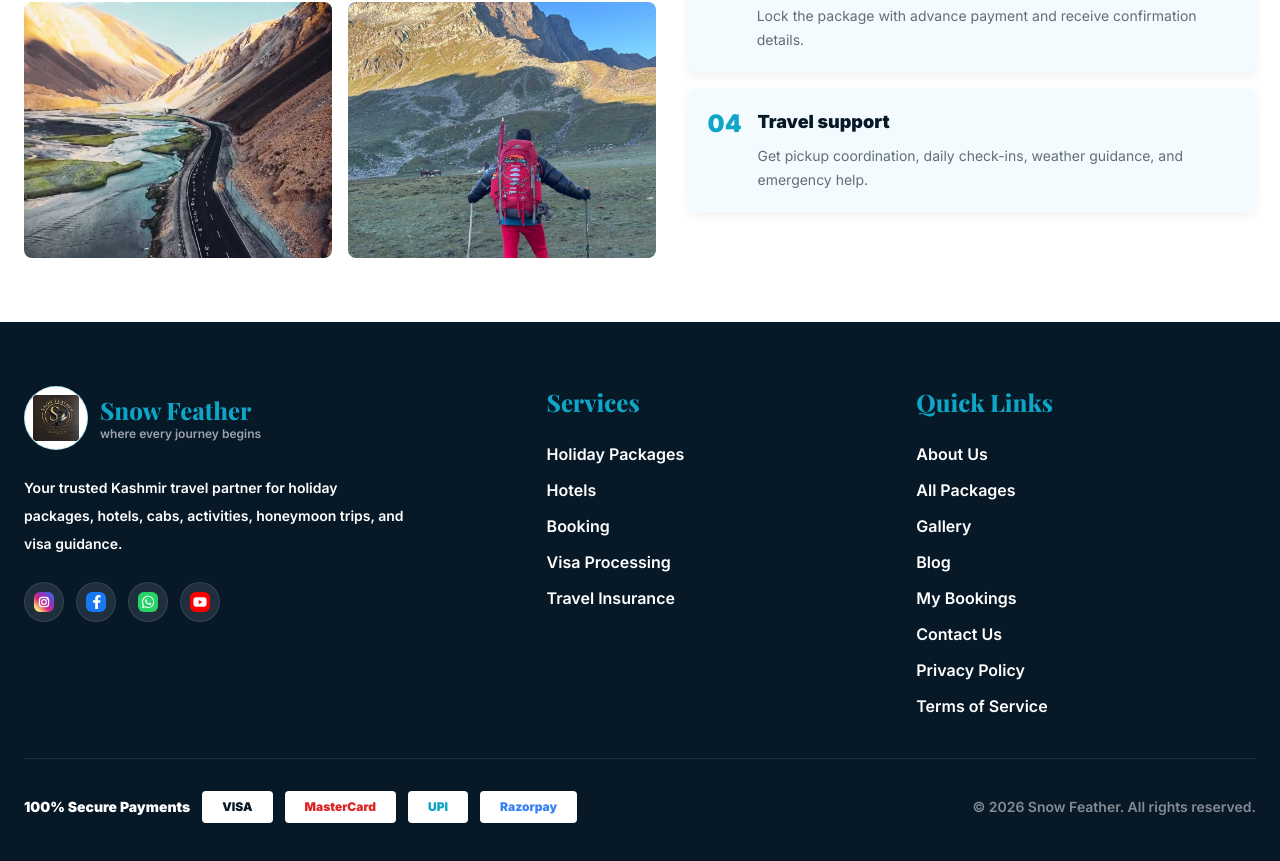
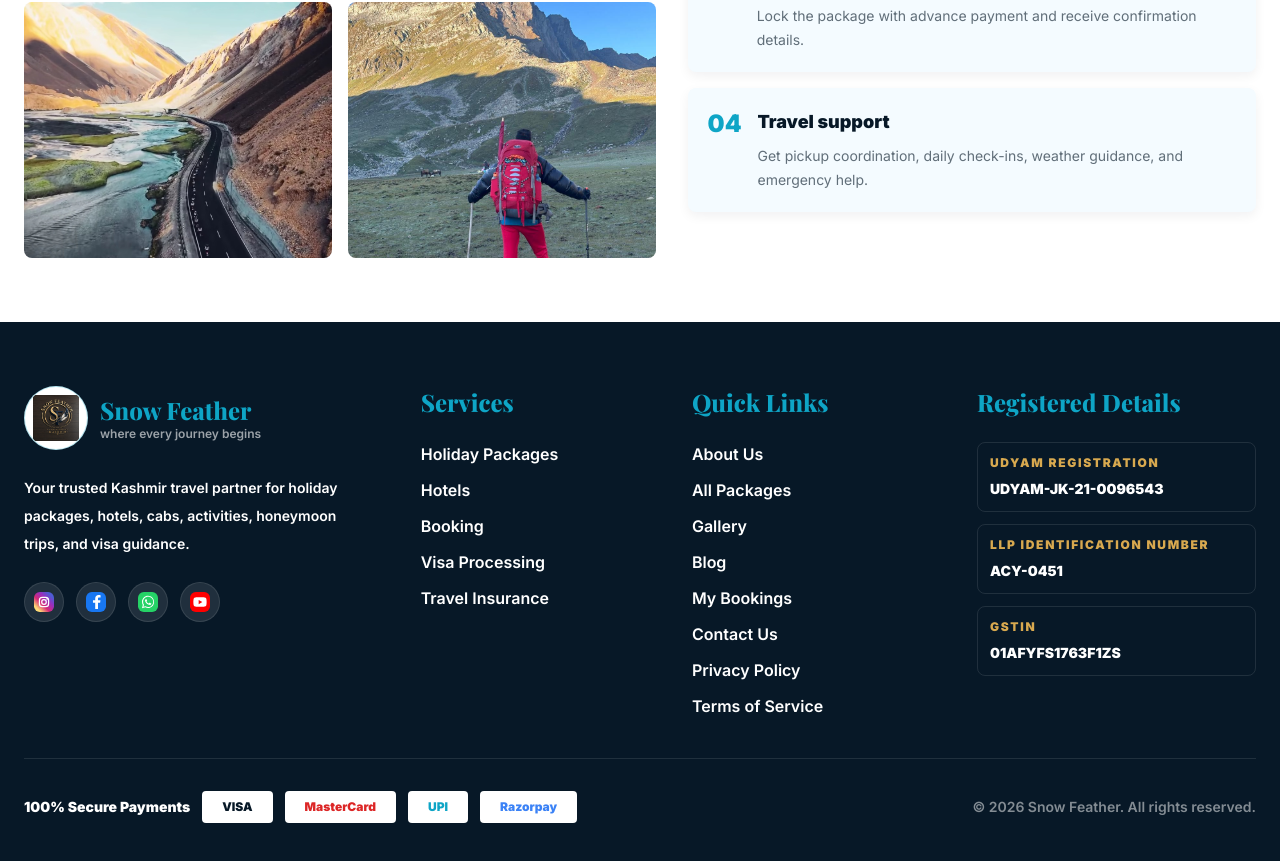
Before and after one commit to Prabhatcodes2025/advent, a Vue app: page / in a window 1280 px wide. Shown: the part 3268-4129 px from the top of the page. Built offline with nearby package versions, Linux system fonts and the light colour scheme.

Commit message:
add/gst number

```diff
--- a/src/App.vue
+++ b/src/App.vue
@@ -173,6 +173,12 @@ const trustMessages = [
   "Your Journey, Our Responsibility",
   "We Believe In Commitment, Safety & Genuine Hospitality - Not False Promises.",
   "Adventure Without Fear. Travel Without Doubt.",
+];
+
+const registrationDetails = [
+  ["UDYAM Registration", "UDYAM-JK-21-0096543"],
+  ["LLP Identification Number", "ACY-0451"],
+  ["GSTIN", "01AFYFS1763F1ZS"],
 ];
 
 const winterPricingNote =
@@ -2322,6 +2328,22 @@ onUnmounted(() => {
             </div>
           </div>
 
+          <div class="mb-10 rounded-lg border border-night/10 bg-night p-4 text-white shadow-premium sm:p-5">
+            <div class="flex flex-col gap-2 sm:flex-row sm:items-center sm:justify-between">
+              <div>
+                <p class="text-xs font-black uppercase tracking-[0.18em] text-gold">Registered details</p>
+                <p class="mt-1 text-sm font-semibold text-white/62">Snow Feather LLP business identifiers</p>
+              </div>
+              <span class="rounded-lg border border-white/14 bg-white/10 px-3 py-2 text-xs font-black text-white/80">Verified business info</span>
+            </div>
+            <div class="mt-4 grid gap-3 md:grid-cols-3">
+              <div v-for="[label, value] in registrationDetails" :key="label" class="rounded-lg border border-white/14 bg-white/10 p-4 backdrop-blur-xl">
+                <p class="text-xs font-black uppercase tracking-[0.14em] text-gold">{{ label }}</p>
+                <p class="mt-2 break-all text-sm font-black text-white">{{ value }}</p>
+              </div>
+            </div>
+          </div>
+
           <div class="mb-10 flex flex-wrap justify-center gap-2" role="group" aria-label="Package filters">
             <button v-for="filter in filters" :key="filter" class="rounded-lg border px-4 py-2 text-sm font-black capitalize" :class="activeFilter === filter ? 'border-lake bg-lake text-white' : 'border-night/[0.12] bg-white text-night hover:border-lake hover:text-lake'" @click="activeFilter = filter">
               {{ filter }}
@@ -2993,7 +3015,7 @@ onUnmounted(() => {
 
     <footer class="bg-night px-4 py-12 text-white sm:px-6 lg:py-16">
       <div class="mx-auto max-w-7xl">
-        <div class="grid gap-10 border-b border-white/10 pb-10 md:grid-cols-2 xl:grid-cols-[1.35fr_0.9fr_1fr] xl:gap-16">
+        <div class="grid gap-10 border-b border-white/10 pb-10 md:grid-cols-2 xl:grid-cols-[1.25fr_0.8fr_0.85fr_1fr] xl:gap-12">
           <div>
             <button type="button" class="inline-flex items-center gap-3 text-left" @click="navigateTo('/home')">
               <span class="grid h-16 w-16 place-items-center overflow-hidden rounded-full border border-lake/30 bg-white p-2">
@@ -3048,6 +3070,16 @@ onUnmounted(() => {
             </div>
           </div>
 
+          <div>
+            <h2 class="font-display text-2xl font-extrabold text-lake">Registered Details</h2>
+            <div class="mt-6 grid gap-3">
+              <div v-for="[label, value] in registrationDetails" :key="`footer-${label}`" class="rounded-lg border border-white/10 bg-white/8 p-3">
+                <p class="text-xs font-black uppercase tracking-[0.14em] text-gold">{{ label }}</p>
+                <p class="mt-2 break-all text-sm font-black text-white/82">{{ value }}</p>
+              </div>
+            </div>
+          </div>
+
         <!--  <div>
             <h2 class="font-display text-2xl font-extrabold text-lake">Newsletter</h2>
             <p class="mt-6 text-base font-semibold text-white/78">Get exclusive deals and offers</p>
```
